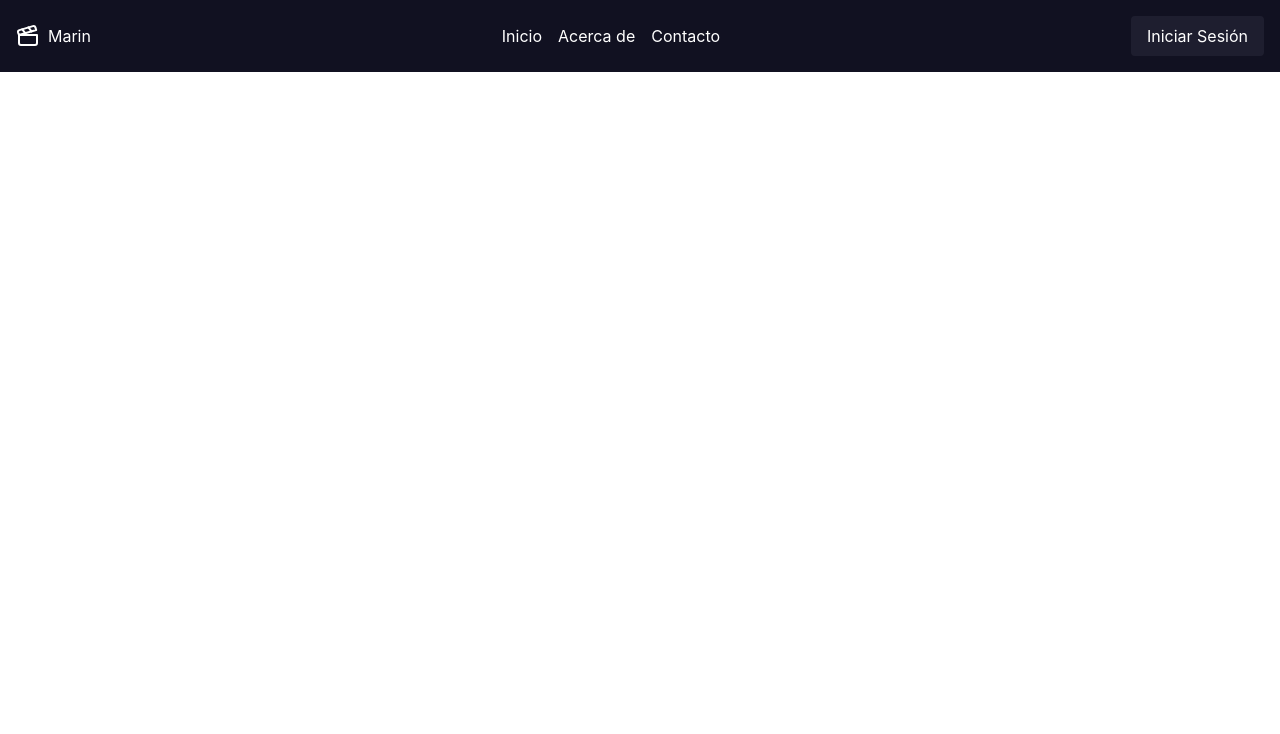
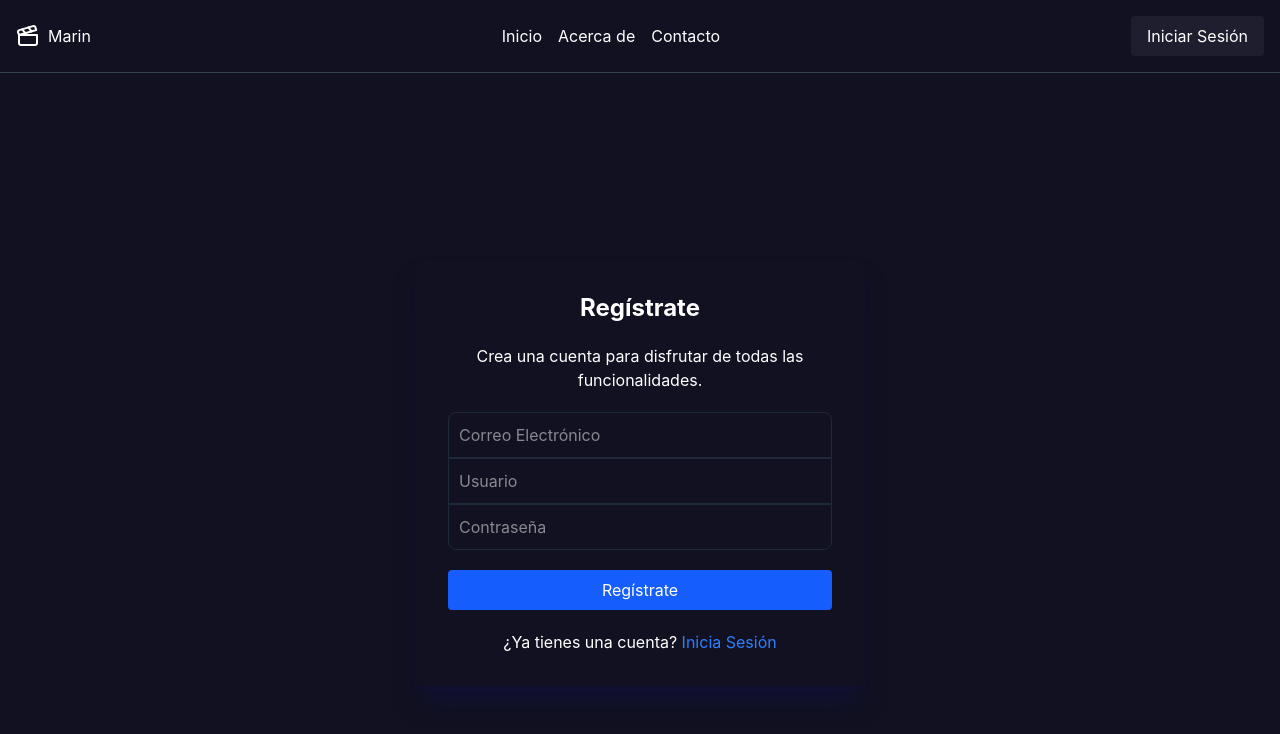
Before and after one commit to MariinDM/movies-react, a React (Vite) app: page /register in a window 1280 px wide. Shown: the top 734 px of the page. Built offline with nearby package versions, Linux system fonts and the light colour scheme.

Commit message:
[FEAT] Add Login and Register pages with routing; update Navbar and styles

```diff
--- a/index.html
+++ b/index.html
@@ -1,13 +1,16 @@
 <!doctype html>
 <html lang="en">
+
 <head>
   <meta charset="UTF-8" />
   <link rel="icon" type="image/svg+xml" href="/vite.svg" />
   <meta name="viewport" content="width=device-width, initial-scale=1.0" />
-    <title>movies-react</title>
+  <title>Marin | Movies</title>
 </head>
+
 <body>
   <div id="root"></div>
   <script type="module" src="/src/main.jsx"></script>
 </body>
+
 </html>
--- a/src/App.jsx
+++ b/src/App.jsx
@@ -1,5 +1,7 @@
 import { BrowserRouter, Routes, Route } from "react-router-dom";
 import Navbar from "./components/Navbar";
+import Login from "./pages/auth/Login";
+import Register from "./pages/auth/Register";
 
 function App() {
   return (
@@ -9,6 +11,9 @@ function App() {
         <Route path="/" element={<h1>Inicio</h1>} />
         <Route path="/about" element={<h1>Acerca de</h1>} />
         <Route path="/contact" element={<h1>Contacto</h1>} />
+        <Route path="/login" element={<Login />} />
+        <Route path="/register" element={<Register />} />
+        <Route path="*" element={<h1>Página no encontrada</h1>} />
       </Routes>
     </BrowserRouter>
   );
--- a/src/components/Navbar.jsx
+++ b/src/components/Navbar.jsx
@@ -3,7 +3,7 @@ import { Clapperboard } from "lucide-react";
 
 const Navbar = () => {
   return (
-    <nav className="sticky top-0 z-50 bg-normal p-4">
+    <nav className="sticky top-0 z-50 bg-normal p-4 border-b border-gray-700">
       <div className="flex items-center justify-between">
         <div className="flex items-center gap-2">
           <Clapperboard color="white" size={24} />
@@ -26,9 +26,9 @@ const Navbar = () => {
             </Link>
           </li>
         </ul>
-        <button className="bg-light text-white px-4 py-2 rounded">
+        <Link to="/login" className="bg-light text-white px-4 py-2 rounded">
           Iniciar Sesión
-        </button>
+        </Link>
       </div>
     </nav>
   );
--- a/src/index.css
+++ b/src/index.css
@@ -4,6 +4,7 @@
   --color-normal: #111121;
   --color-light: #1e1e2f;
   --color-dark: #0b0b0d;
+  --color-darker: #111133;
 }
 
 html,
--- a/src/pages/auth/Login.jsx
+++ b/src/pages/auth/Login.jsx
@@ -0,0 +1,52 @@
+const Login = () => {
+  return (
+    <main className="bg-normal min-h-screen flex items-center justify-center">
+      <div className="flex flex-col rounded-lg p-8 w-full max-w-md shadow-darker shadow-xl gap-4">
+        <h1 className="text-white text-center text-2xl font-bold">
+          Iniciar Sesión
+        </h1>
+
+        <h4 className="text-white text-center">
+          Bienvenido de nuevo! Por favor, ingresa tus credenciales.
+        </h4>
+
+        <form>
+          <div>
+            <input
+              type="email"
+              id="email"
+              className="w-full p-2.5 border border-gray-800 text-white rounded-t-lg "
+              placeholder="Correo Electrónico"
+            />
+          </div>
+          <div>
+            <input
+              type="password"
+              id="password"
+              className="w-full p-2.5 border border-gray-800 text-white rounded-b-lg "
+              placeholder="Contraseña"
+            />
+          </div>
+        </form>
+
+        <a
+          href="/forgot-password"
+          className="flex justify-self-end text-blue-500 hover:underline text-sm ml-auto"
+        >
+          ¿Olvidaste tu contraseña?
+        </a>
+        <button className="w-full bg-blue-600 hover:bg-blue-700 text-white py-2 px-4 rounded transition duration-300">
+          Iniciar Sesión
+        </button>
+        <p className="text-white text-center">
+          ¿No tienes una cuenta?{" "}
+          <a href="/register" className="text-blue-500 hover:underline">
+            Regístrate
+          </a>
+        </p>
+      </div>
+    </main>
+  );
+};
+
+export default Login;
--- a/src/pages/auth/Register.jsx
+++ b/src/pages/auth/Register.jsx
@@ -0,0 +1,51 @@
+const Register = () => {
+  return (
+    <main className="bg-normal min-h-screen flex items-center justify-center">
+      <div className="flex flex-col rounded-lg p-8 w-full max-w-md shadow-darker shadow-xl gap-5">
+        <h1 className="text-white text-center text-2xl font-bold">
+          Regístrate
+        </h1>
+        <h4 className="text-white text-center">
+          Crea una cuenta para disfrutar de todas las funcionalidades.
+        </h4>
+        <form>
+          <div>
+            <input
+              type="email"
+              id="email"
+              className="w-full p-2.5 border border-gray-800 text-white rounded-t-lg "
+              placeholder="Correo Electrónico"
+            />
+          </div>
+          <div>
+            <input
+              type="text"
+              id="username"
+              className="w-full p-2.5 border border-gray-800 text-white "
+              placeholder="Usuario"
+            />
+          </div>
+          <div>
+            <input
+              type="password"
+              id="password"
+              className="w-full p-2.5 border border-gray-800 text-white rounded-b-lg "
+              placeholder="Contraseña"
+            />
+          </div>
+        </form>
+        <button className="w-full bg-blue-600 hover:bg-blue-700 text-white py-2 px-4 rounded transition duration-300">
+          Regístrate
+        </button>
+        <p className="text-white text-center">
+          ¿Ya tienes una cuenta?{" "}
+          <a href="/login" className="text-blue-500 hover:underline">
+            Inicia Sesión
+          </a>
+        </p>
+      </div>
+    </main>
+  );
+};
+
+export default Register;
```
Lines whose indentation alone changed are shown as unchanged.
